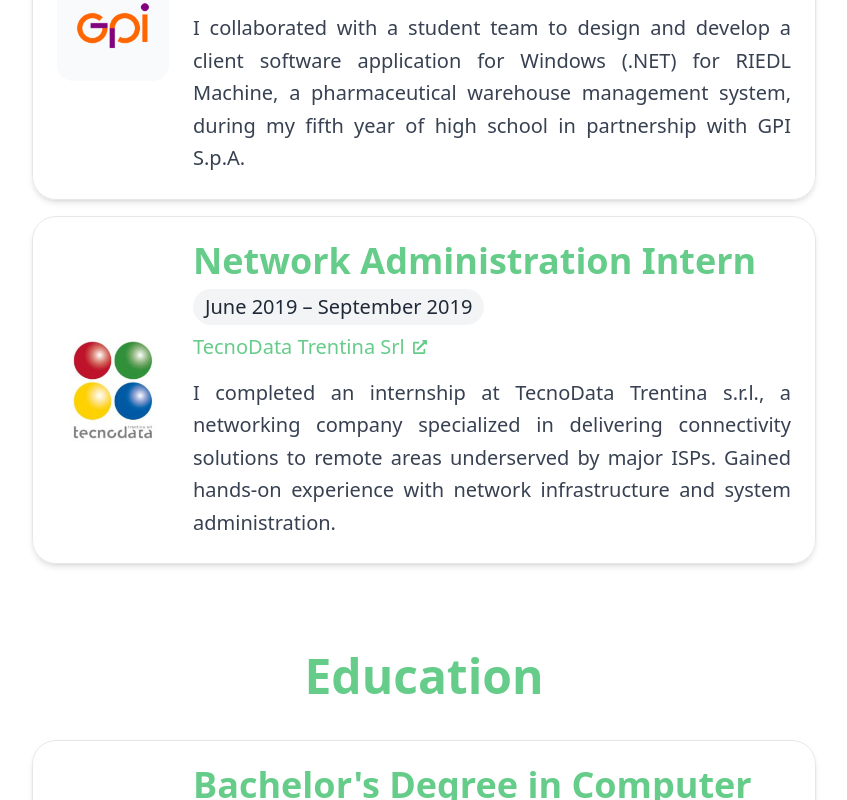
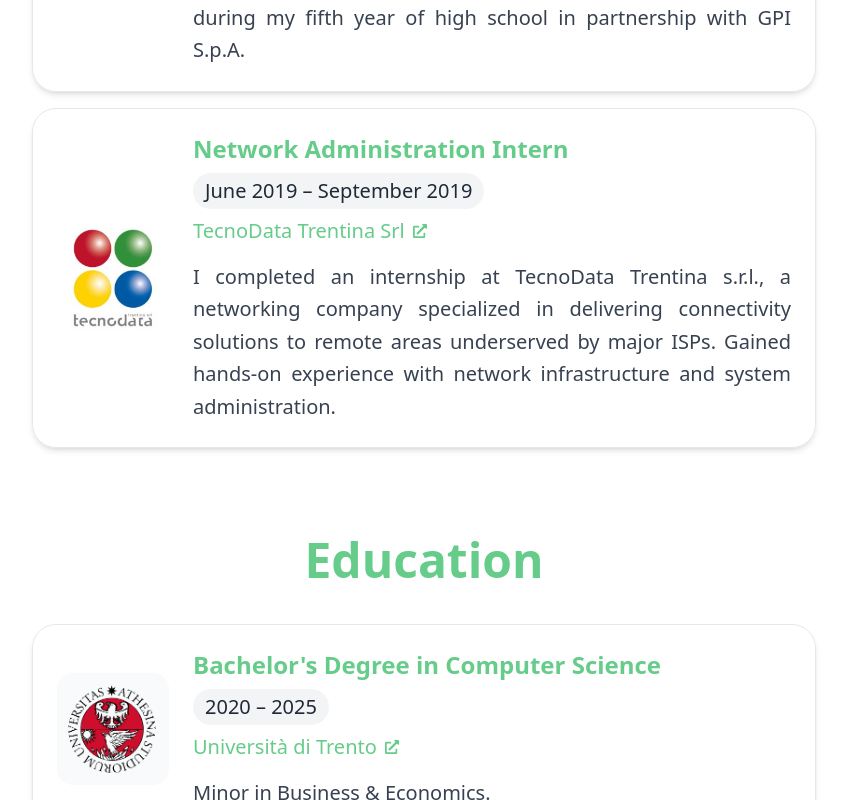
Before and after one commit to pietro-armellini/Portfolio, a React (Vite) app: page / in a window 1280 px wide. Shown: the part 4720-5520 px from the top of the page, without its empty margins (216-1063 px from the left). Built offline with nearby package versions, Linux system fonts and the light colour scheme.

Commit message:
fix: made education and experience titles smaller

```diff
--- a/src/components/EducationCards.jsx
+++ b/src/components/EducationCards.jsx
@@ -31,7 +31,7 @@ const EducationCard = ({
       <div className="flex-1 min-w-0 text-center sm:text-left">
         {/* Title + Timeframe */}
         <div className="flex flex-wrap justify-center sm:justify-between items-center gap-2 w-full text-center sm:text-left">
-          <h2 className="text-primary text-3xl sm:text-4xl font-semibold break-words">
+          <h2 className="text-primary text-xl sm:text-2xl font-semibold break-words">
             {title}
           </h2>
           <span className="inline-flex items-center px-3 py-1 bg-gray-100 text-gray-800 rounded-full text-base sm:text-xl">
--- a/src/components/ExperienceCards.jsx
+++ b/src/components/ExperienceCards.jsx
@@ -31,7 +31,7 @@ const ExperienceCard = ({
       <div className="flex-1 min-w-0 text-center sm:text-left">
         {/* Title + Timeframe */}
         <div className="flex flex-wrap justify-center sm:justify-between items-center gap-2 w-full text-center sm:text-left">
-          <h2 className="text-primary text-3xl sm:text-4xl font-semibold break-words">
+          <h2 className="text-primary text-xl sm:text-2xl font-semibold break-words">
             {title}
           </h2>
           <span className="inline-flex items-center px-3 py-1 bg-gray-100 text-gray-800 rounded-full text-base sm:text-xl">
```
